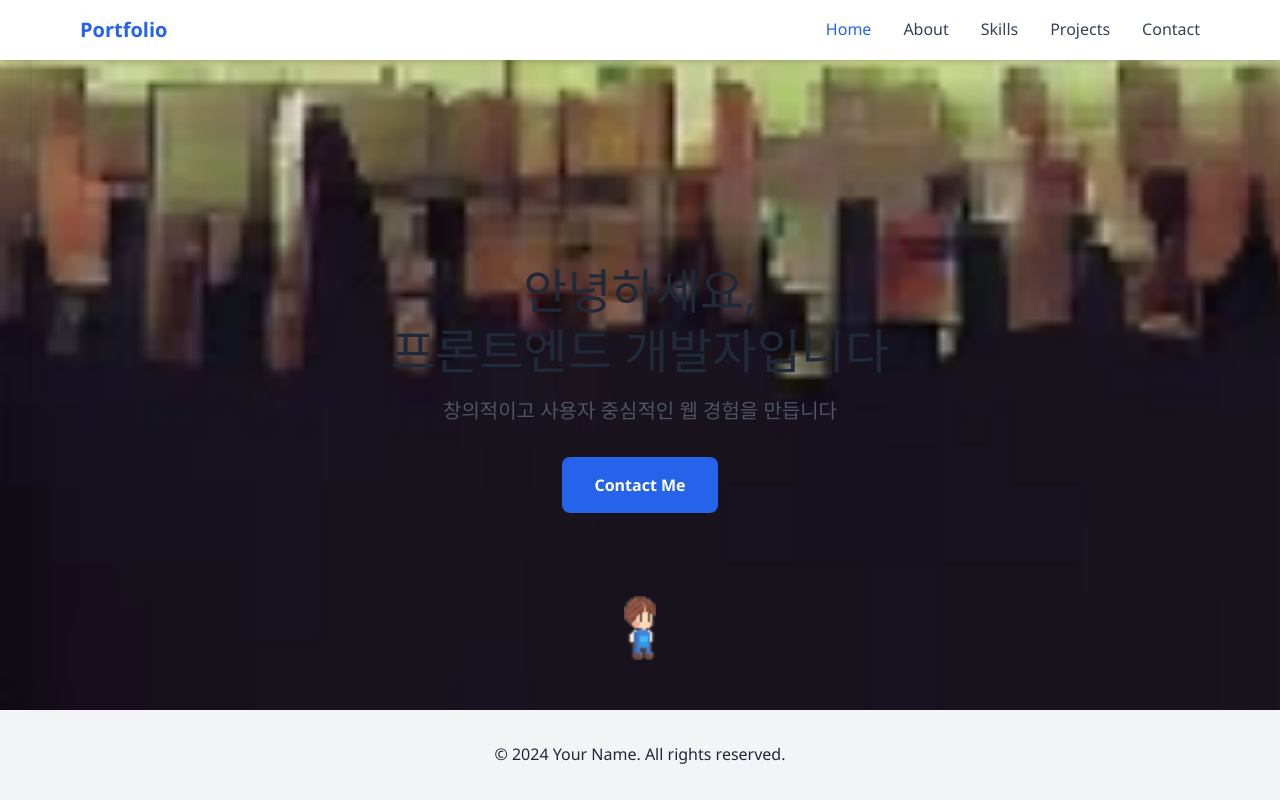
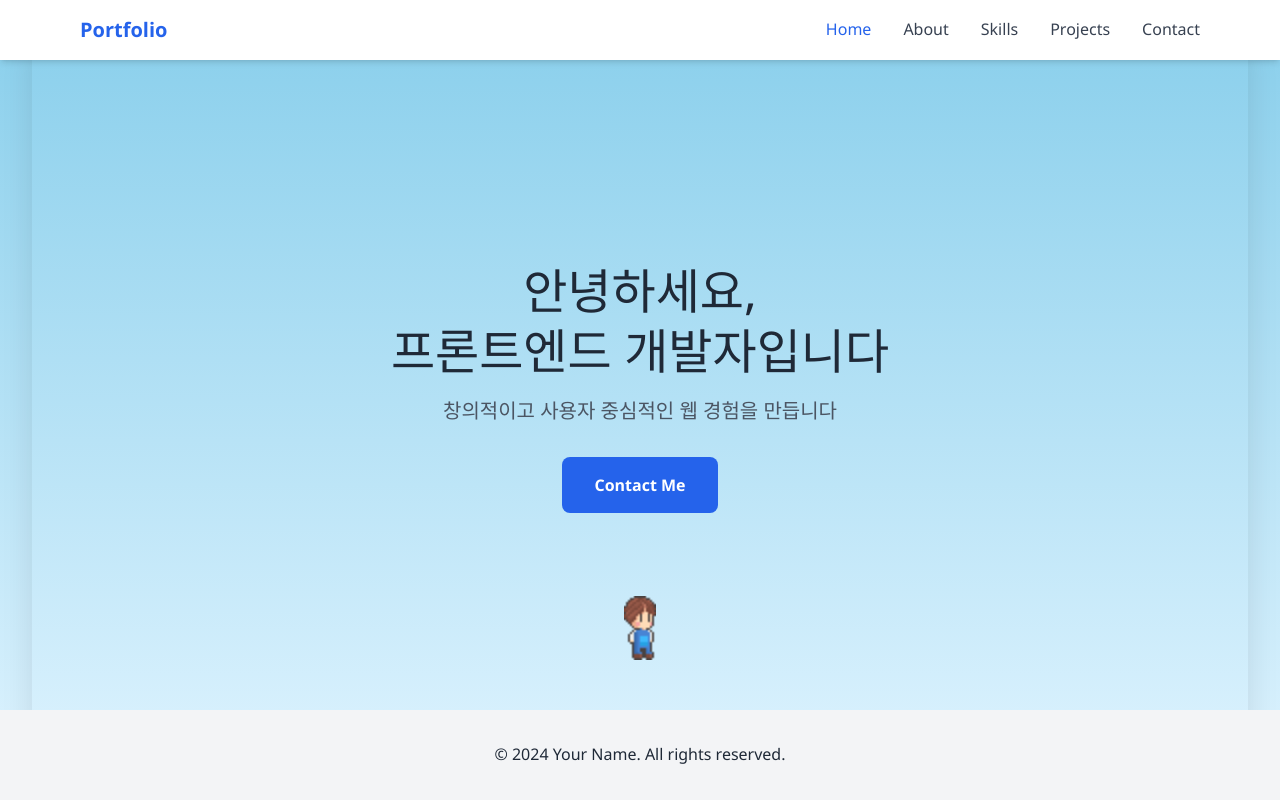
Before and after one commit to youngin9630/youngin9630.github.io, a Next.js app: page / in a window 1280 px wide. Built offline with nearby package versions, Linux system fonts and the light colour scheme.

Commit message:
Fix parallax layers visibility: change objectFit to contain and adjust layer sizes

```diff
--- a/src/app/globals.css
+++ b/src/app/globals.css
@@ -60,7 +60,7 @@ body {
   position: absolute;
   bottom: 0;
   left: 0;
-  width: 300%;
+  width: 400%;
   height: 100%;
   will-change: transform;
   z-index: 1;
@@ -70,7 +70,7 @@ body {
   position: absolute;
   bottom: 0;
   left: 0;
-  width: 250%;
+  width: 300%;
   height: 100%;
   will-change: transform;
   z-index: 2;
--- a/src/components/ParallaxBackground.tsx
+++ b/src/components/ParallaxBackground.tsx
@@ -15,7 +15,7 @@ const ParallaxBackground: React.FC = () => {
           alt="Mountain background"
           fill
           style={{
-            objectFit: "cover",
+            objectFit: "contain",
             objectPosition: "bottom",
             width: "100%",
             height: "100%",
@@ -29,7 +29,7 @@ const ParallaxBackground: React.FC = () => {
           alt="Mountain middle"
           fill
           style={{
-            objectFit: "cover",
+            objectFit: "contain",
             objectPosition: "bottom",
             width: "100%",
             height: "100%",
@@ -43,7 +43,7 @@ const ParallaxBackground: React.FC = () => {
           alt="Forest front"
           fill
           style={{
-            objectFit: "cover",
+            objectFit: "contain",
             objectPosition: "bottom",
             width: "100%",
             height: "100%",
--- a/src/components/RunningCharacter.tsx
+++ b/src/components/RunningCharacter.tsx
@@ -12,7 +12,7 @@ const RunningCharacter: React.FC = () => {
         alt="Running character"
         width={32}
         height={64}
-          style={{ objectFit: 'contain' }}
+        style={{ objectFit: "contain" }}
         priority
       />
     </div>
```
Lines whose indentation alone changed are shown as unchanged.
